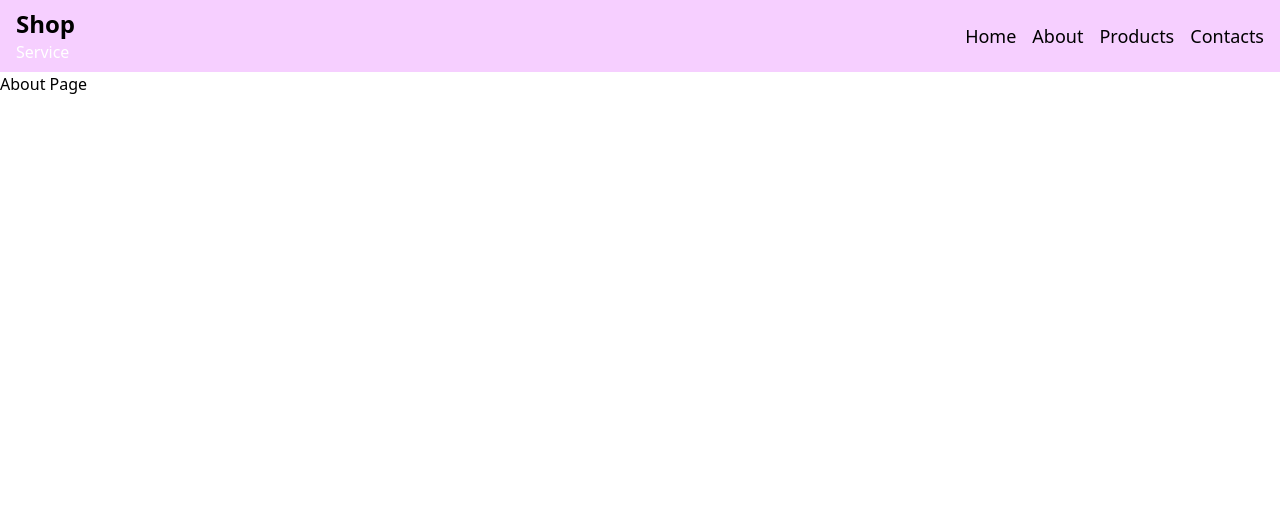
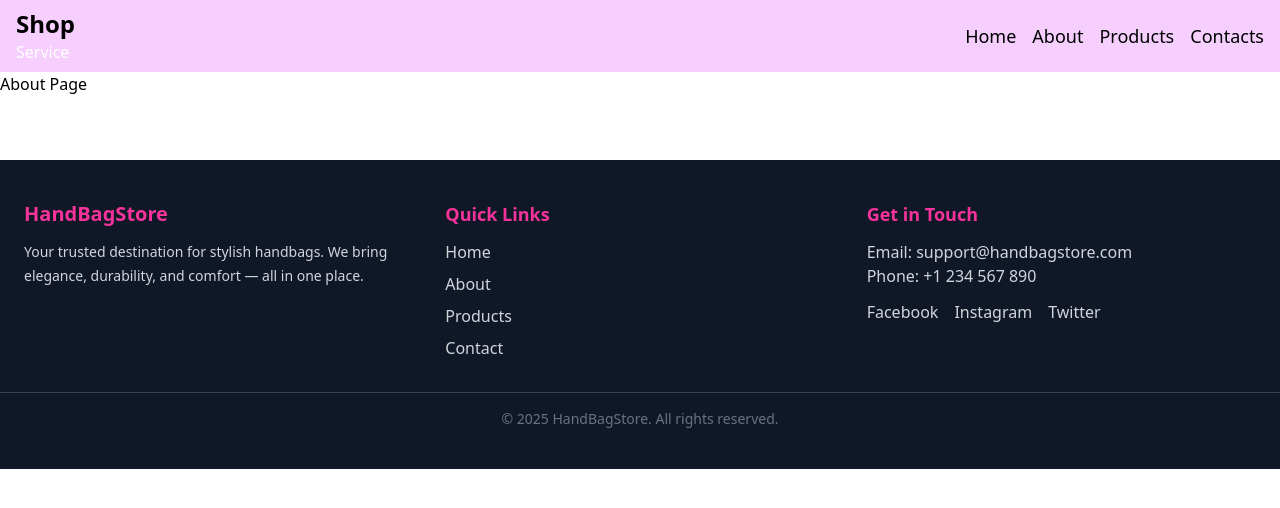
Before and after one commit to racheluwera/Handbags-react, a React (Vite) app: page /Contacts in a window 1280 px wide. Shown: the top 508 px of the page. Built offline with nearby package versions, Linux system fonts and the light colour scheme.

Commit message:
Added footer

```diff
--- a/src/footer.jsx
+++ b/src/footer.jsx
@@ -1,8 +1,48 @@
+// src/components/Footer.jsx
+import { Link } from "react-router-dom";
+
 function Footer() {
   return (
-    <>
-    </>
-  )
+    <footer className="bg-gray-900 text-gray-300 py-10 mt-16">
+      <div className="container mx-auto px-6 grid grid-cols-1 md:grid-cols-3 gap-8">
+
+        {/* About Section */}
+        <div>
+          <h2 className="text-xl font-semibold text-pink-500 mb-3">HandBagStore</h2>
+          <p className="text-sm leading-6">
+            Your trusted destination for stylish handbags. We bring elegance, durability, and comfort — all in one place.
+          </p>
+        </div>
+
+        {/* Quick Links */}
+        <div>
+          <h3 className="text-lg font-semibold text-pink-500 mb-3">Quick Links</h3>
+          <ul className="space-y-2">
+            <li><Link to="/" className="hover:text-white transition">Home</Link></li>
+            <li><Link to="/about" className="hover:text-white transition">About</Link></li>
+            <li><Link to="/products" className="hover:text-white transition">Products</Link></li>
+            <li><Link to="/contact" className="hover:text-white transition">Contact</Link></li>
+          </ul>
+        </div>
+
+        {/* Contact Info */}
+        <div>
+          <h3 className="text-lg font-semibold text-pink-500 mb-3">Get in Touch</h3>
+          <p>Email: support@handbagstore.com</p>
+          <p>Phone: +1 234 567 890</p>
+          <div className="flex space-x-4 mt-3">
+            <a href="#" className="hover:text-pink-500">Facebook</a>
+            <a href="#" className="hover:text-pink-500">Instagram</a>
+            <a href="#" className="hover:text-pink-500">Twitter</a>
+          </div>
+        </div>
+      </div>
+
+      <div className="text-center text-sm text-gray-500 mt-8 border-t border-gray-700 pt-4">
+        © {new Date().getFullYear()} HandBagStore. All rights reserved.
+      </div>
+    </footer>
+  );
 }
 
 export default Footer;
```
